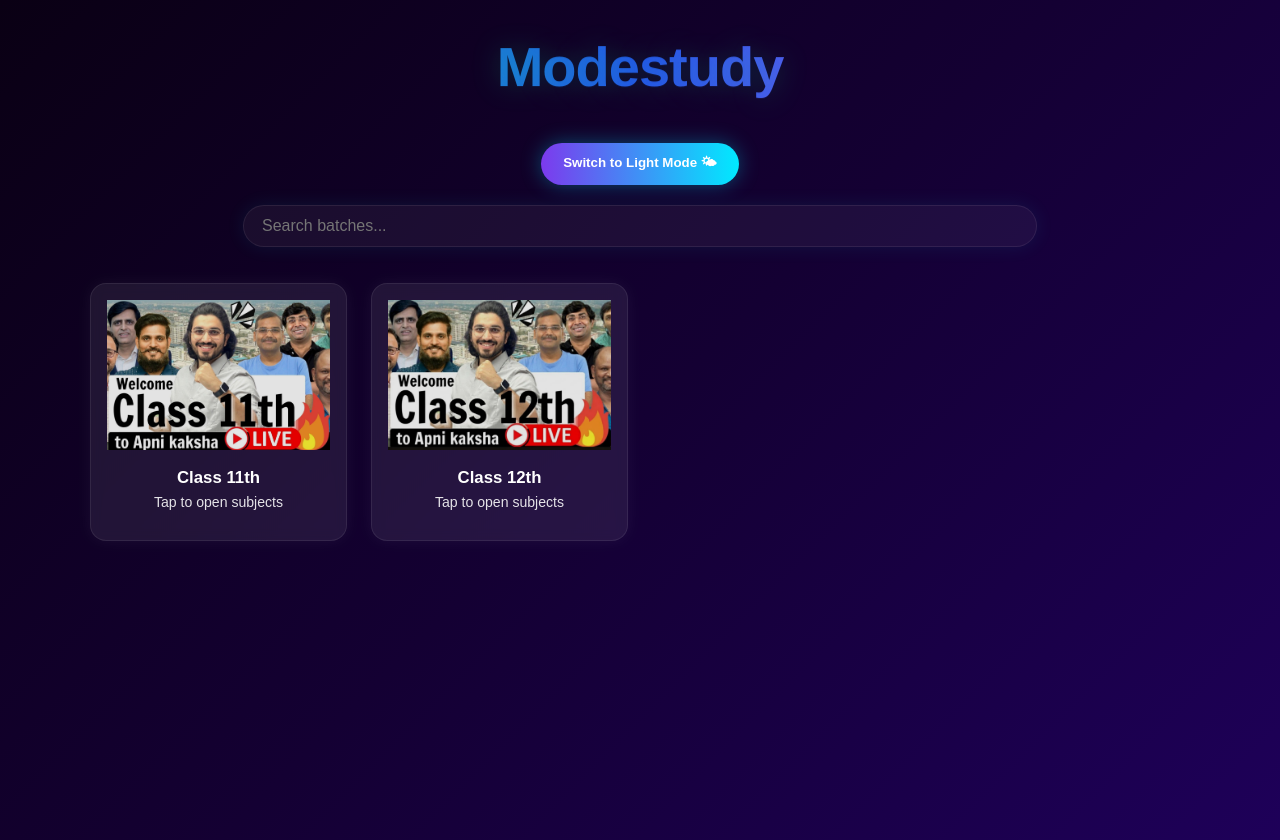
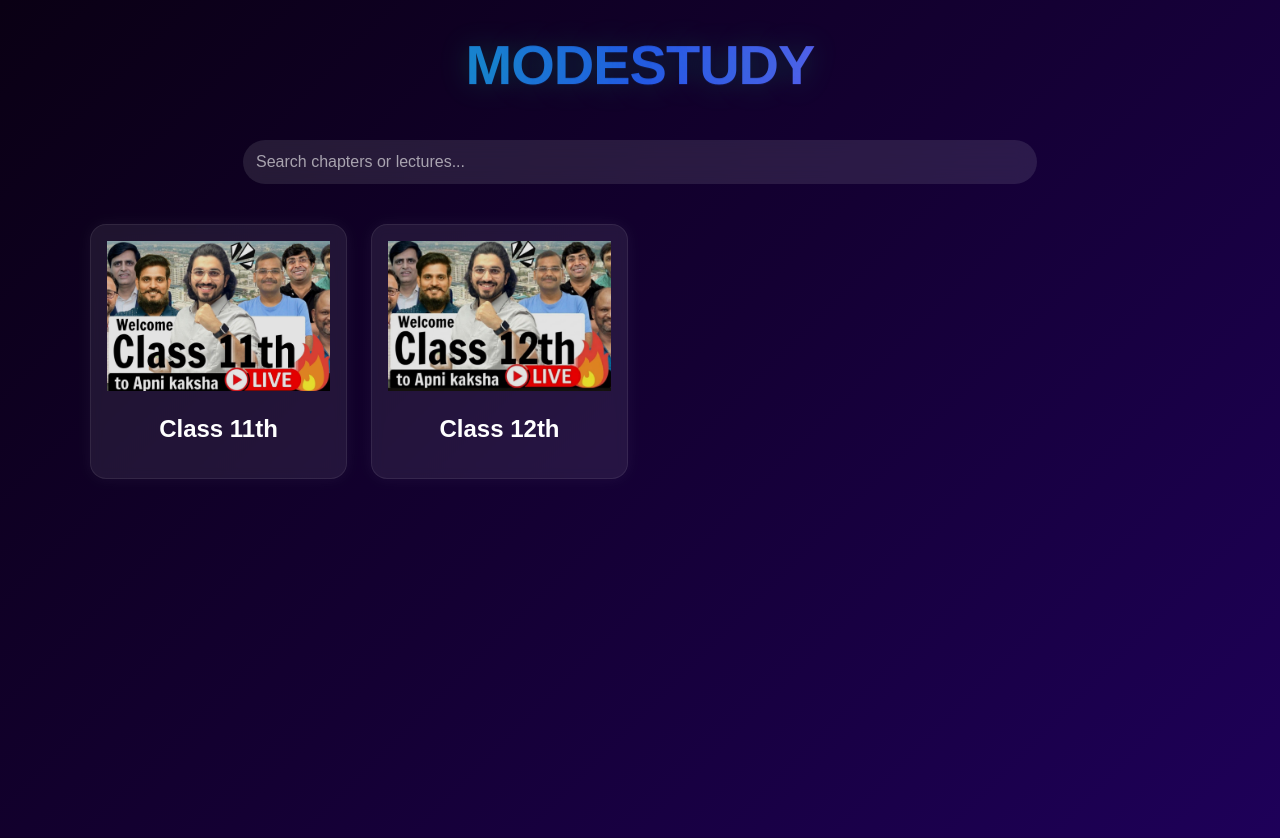
Before and after one commit to Moderatorboy/modistudy, a React (Vite) app: page / in a window 1280 px wide. Built offline with nearby package versions, Linux system fonts and the light colour scheme.

Commit message:
Update App.jsx

```diff
--- a/src/App.jsx
+++ b/src/App.jsx
@@ -1,144 +1,168 @@
-import React, { useState } from "react";
+import React, { useState, useEffect } from "react";
 import { class11 } from "./data/class11";
 import { class12 } from "./data/class12";
 import "./styles/theme.css";
 
-function App() {
-  const [darkTheme, setDarkTheme] = useState(true);
-  const [search, setSearch] = useState("");
+const quotes = [
+  "Consistency beats talent.",
+  "Small steps every day.",
+  "Keep going, you’re doing great!",
+  "Focus on progress, not perfection.",
+  "Discipline > Motivation.",
+  "Every expert was once a beginner.",
+];
+
+export default function App() {
   const [selectedBatch, setSelectedBatch] = useState(null);
   const [selectedSubject, setSelectedSubject] = useState(null);
   const [selectedChapter, setSelectedChapter] = useState(null);
   const [selectedLecture, setSelectedLecture] = useState(null);
+  const [completed, setCompleted] = useState(
+    JSON.parse(localStorage.getItem("completedLectures") || "[]")
+  );
+  const [search, setSearch] = useState("");
 
-  const toggleTheme = () => {
-    setDarkTheme(!darkTheme);
-    document.body.classList.toggle("alt-theme", !darkTheme);
+  const allBatches = [class11, class12];
+
+  const toggleComplete = (id) => {
+    let updated = completed.includes(id)
+      ? completed.filter((lecId) => lecId !== id)
+      : [...completed, id];
+    setCompleted(updated);
+    localStorage.setItem("completedLectures", JSON.stringify(updated));
   };
 
-  const batches = [class11, class12];
-
-  const filteredBatches = batches.filter(b =>
-    b.name.toLowerCase().includes(search.toLowerCase())
-  );
+  const goBack = () => {
+    if (selectedLecture) setSelectedLecture(null);
+    else if (selectedChapter) setSelectedChapter(null);
+    else if (selectedSubject) setSelectedSubject(null);
+    else if (selectedBatch) setSelectedBatch(null);
+  };
 
   return (
-    <div>
+    <div className="app-container">
       {/* 🌟 Header */}
-      <div className="hero">
-        <h1 className="logo">Modestudy</h1>
-      </div>
-
-      {/* 🎚 Theme Toggle */}
-      <button className="theme-toggle" onClick={toggleTheme}>
-        {darkTheme ? "Switch to Light Mode 🌤" : "Switch to Dark Mode 🌙"}
-      </button>
-
-      {/* 🔍 Search */}
-      <div className="search-box">
+      <header className="app-header">
+        <h1 className="logo">MODESTUDY</h1>
         <input
           type="text"
-          placeholder="Search batches..."
+          placeholder="Search chapters or lectures..."
+          className="search-bar"
           value={search}
-          onChange={(e) => setSearch(e.target.value)}
+          onChange={(e) => setSearch(e.target.value.toLowerCase())}
         />
-      </div>
+      </header>
 
-      {/* 🔙 Navigation */}
-      <div style={{ width: "90%", margin: "0 auto 20px" }}>
-        {selectedLecture && (
-          <button className="theme-toggle" onClick={() => setSelectedLecture(null)}>🔙 Back to Chapters</button>
+      {/* 🔙 Back Navigation */}
+      {(selectedBatch || selectedSubject || selectedChapter || selectedLecture) && (
+        <button className="back-btn" onClick={goBack}>
+          ⬅ Back
+        </button>
       )}
-        {!selectedLecture && selectedChapter && (
-          <button className="theme-toggle" onClick={() => setSelectedChapter(null)}>🔙 Back to Subjects</button>
-        )}
-        {!selectedChapter && selectedSubject && (
-          <button className="theme-toggle" onClick={() => setSelectedSubject(null)}>🔙 Back to Batches</button>
-        )}
-        {!selectedSubject && selectedBatch && (
-          <button className="theme-toggle" onClick={() => setSelectedBatch(null)}>🔙 Back to Home</button>
-        )}
-      </div>
 
-      {/* 🧱 Main Display */}
-      {!selectedBatch ? (
+      {/* 🧩 View Sections */}
+      {!selectedBatch && (
         <div className="grid">
-          {filteredBatches.map((batch) => (
-            <div
-              key={batch.id}
-              className="card"
-              onClick={() => setSelectedBatch(batch)}
-            >
-              <img src={batch.img} alt={batch.name} />
-              <div className="meta">
-                <div className="name">{batch.name}</div>
-                <div className="sub">Tap to open subjects</div>
-              </div>
+          {allBatches.map((b) => (
+            <div key={b.id} className="card" onClick={() => setSelectedBatch(b)}>
+              <img src={b.img} alt={b.name} />
+              <h2>{b.name}</h2>
             </div>
           ))}
         </div>
-      ) : !selectedSubject ? (
-        <div className="list" style={{ width: "90%", margin: "0 auto" }}>
-          <h2>{selectedBatch.name}</h2>
-          {selectedBatch.subjects.map((sub) => (
-            <button key={sub.id} onClick={() => setSelectedSubject(sub)}>
-              {sub.name}
-            </button>
+      )}
+
+      {selectedBatch && !selectedSubject && (
+        <div className="grid">
+          {selectedBatch.subjects.map((s) => (
+            <div key={s.id} className="card" onClick={() => setSelectedSubject(s)}>
+              <h3>{s.name}</h3>
+            </div>
           ))}
         </div>
-      ) : !selectedChapter ? (
-        <div className="list" style={{ width: "90%", margin: "0 auto" }}>
-          <h2>{selectedSubject.name}</h2>
-          {selectedSubject.chapters.map((ch) => (
-            <button key={ch.id} onClick={() => setSelectedChapter(ch)}>
-              {ch.name}
-            </button>
+      )}
+
+      {selectedSubject && !selectedChapter && (
+        <div className="grid">
+          {selectedSubject.chapters
+            .filter((c) => c.name.toLowerCase().includes(search))
+            .map((c) => (
+              <div key={c.id} className="card" onClick={() => setSelectedChapter(c)}>
+                <h3>{c.name}</h3>
+              </div>
             ))}
         </div>
-      ) : !selectedLecture ? (
-        <div className="list" style={{ width: "90%", margin: "0 auto" }}>
+      )}
+
+      {/* 📚 Chapter View */}
+      {selectedChapter && !selectedLecture && (
+        <div className="chapter-view">
           <h2>{selectedChapter.name}</h2>
 
-          {/* 📘 Resources Section */}
+          {/* 📊 Progress */}
+          <div className="progress-bar">
+            <div
+              className="fill"
+              style={{
+                width: `${
+                  (selectedChapter.lectures.filter((l) => completed.includes(l.id)).length /
+                    selectedChapter.lectures.length) *
+                  100
+                }%`,
+              }}
+            ></div>
+          </div>
+          <p>
+            {
+              Math.round(
+                (selectedChapter.lectures.filter((l) => completed.includes(l.id)).length /
+                  selectedChapter.lectures.length) *
+                  100
+              )
+            }
+            % Completed
+          </p>
+
+          {/* 📘 Notes / DPP / etc */}
           <div className="resources">
-            {selectedChapter.notes && (
-              <a href={selectedChapter.notes} target="_blank" rel="noreferrer">📒 Notes</a>
-            )}
-            {selectedChapter.sheet && (
-              <a href={selectedChapter.sheet} target="_blank" rel="noreferrer">📘 Sheet</a>
-            )}
-            {selectedChapter.dpp && (
-              <a href={selectedChapter.dpp} target="_blank" rel="noreferrer">📄 DPP (PDF)</a>
-            )}
-            {selectedChapter.dppVideo && (
-              <a href={selectedChapter.dppVideo} target="_blank" rel="noreferrer">🎥 DPP Video</a>
-            )}
+            {selectedChapter.notes && <a href={selectedChapter.notes}>📒 Notes</a>}
+            {selectedChapter.sheet && <a href={selectedChapter.sheet}>📘 Sheet</a>}
+            {selectedChapter.dpp && <a href={selectedChapter.dpp}>📄 DPP</a>}
+            {selectedChapter.dppVideo && <a href={selectedChapter.dppVideo}>🎥 DPP Video</a>}
           </div>
 
-          {/* 📺 Lecture Buttons */}
+          {/* 🎥 Lectures */}
+          <div className="lecture-list">
             {selectedChapter.lectures.map((lec) => (
-            <button key={lec.id} onClick={() => setSelectedLecture(lec)}>
-              {lec.title}
-            </button>
+              <div key={lec.id} className="lecture-card">
+                <div className="lecture-row">
+                  <input
+                    type="checkbox"
+                    checked={completed.includes(lec.id)}
+                    onChange={() => toggleComplete(lec.id)}
+                  />
+                  <button onClick={() => setSelectedLecture(lec)}>{lec.title}</button>
+                </div>
+                <p className="quote">
+                  {quotes[Math.floor(Math.random() * quotes.length)]}
+                </p>
+              </div>
             ))}
           </div>
-      ) : (
-        <div style={{ width: "90%", margin: "0 auto" }}>
-          <h2>{selectedLecture.title}</h2>
-          <div className="embed">
+        </div>
+      )}
+
+      {/* ▶️ Lecture Player */}
+      {selectedLecture && (
+        <div className="player">
+          <h3>{selectedLecture.title}</h3>
           <iframe
-              src={selectedLecture.url.replace("?pub=4no3cq", "")}
+            src={selectedLecture.url || selectedLecture.embed}
+            allowFullScreen
             title={selectedLecture.title}
-              allow="autoplay; fullscreen; encrypted-media"
-              sandbox="allow-same-origin allow-scripts allow-presentation"
-              referrerPolicy="no-referrer"
-              allowFullScreen
           ></iframe>
-          </div>
         </div>
       )}
     </div>
   );
 }
-
-export default App;
```
Lines whose indentation alone changed are shown as unchanged.
